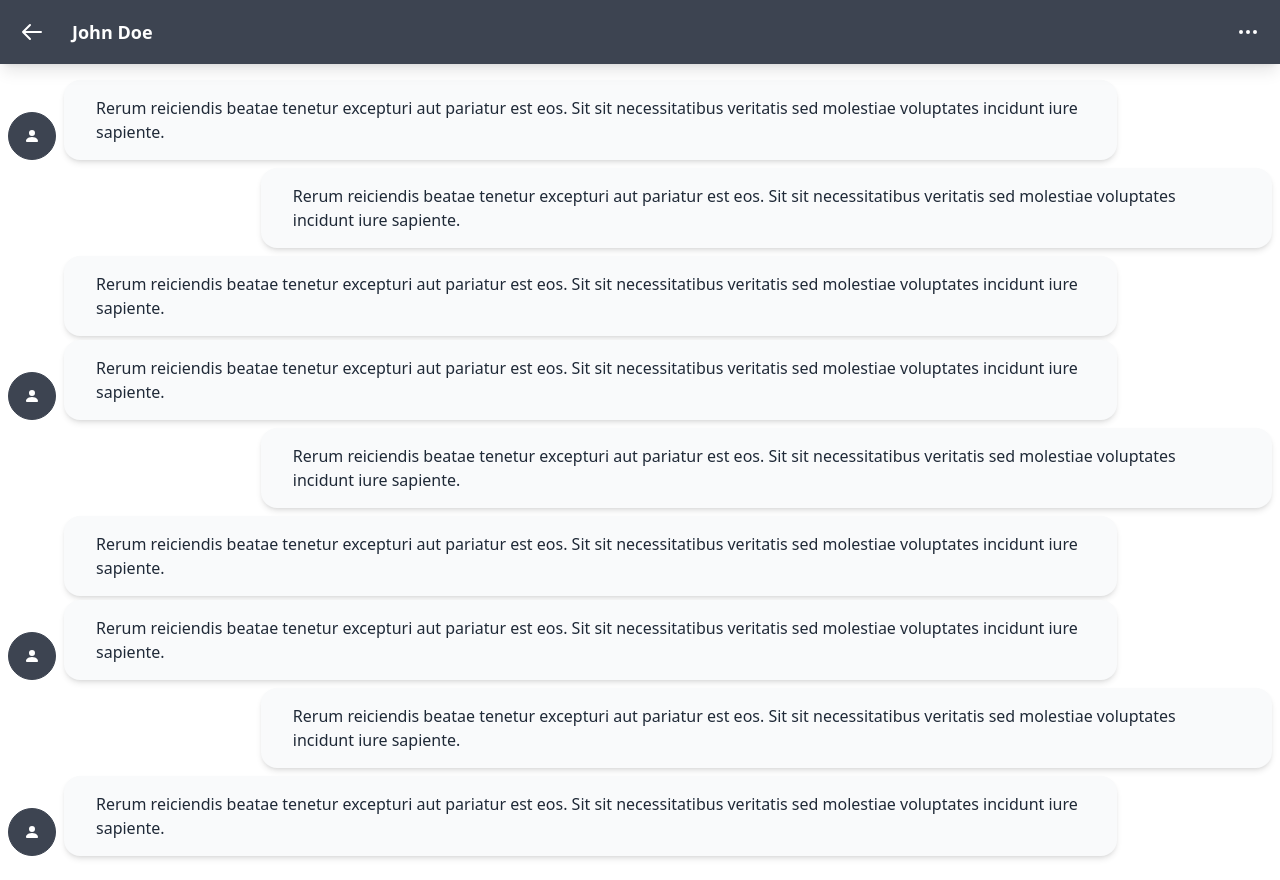
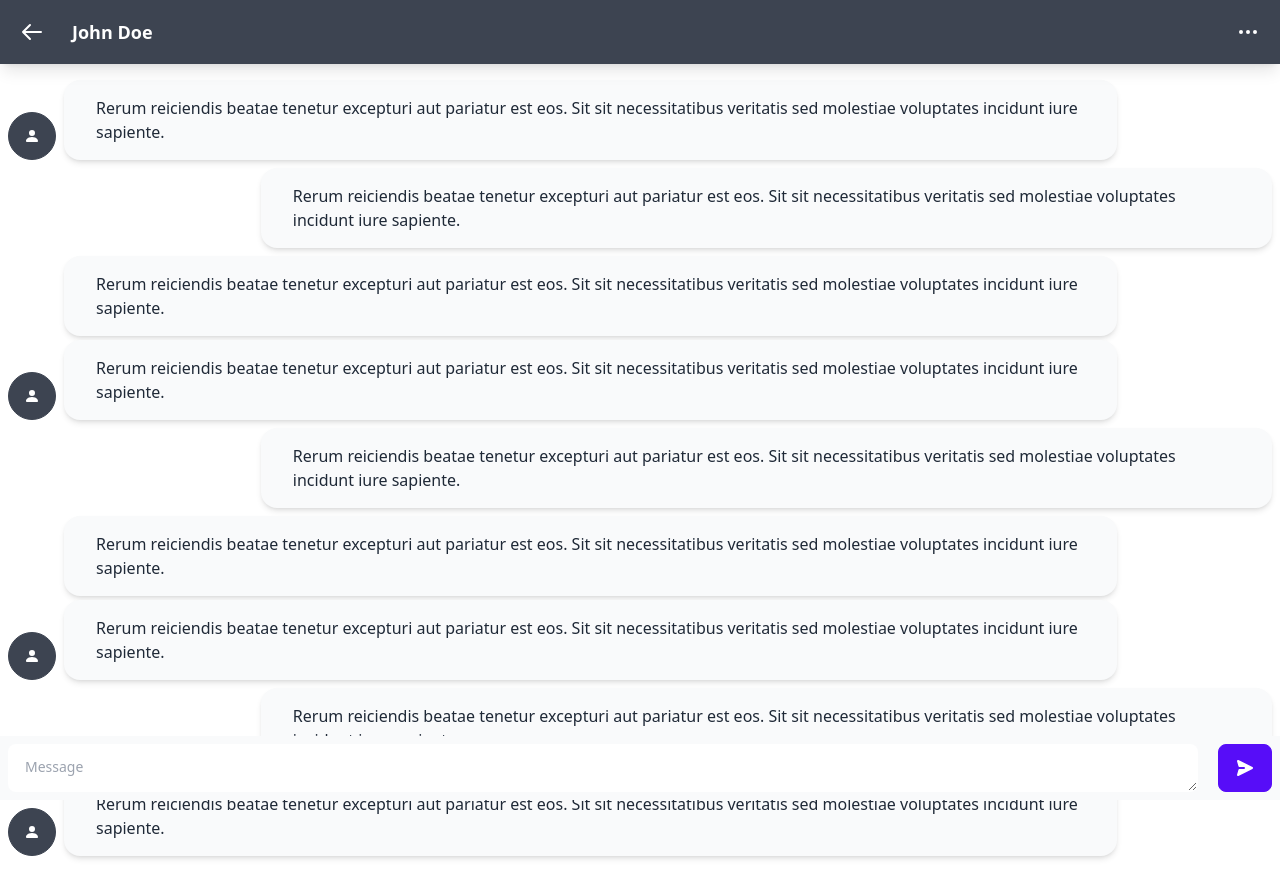
Before and after one commit to c3n7/antimony-frontend, a Vue app: page / in a window 1280 px wide. Built offline with nearby package versions, Linux system fonts and the light colour scheme.

Commit message:
Added send message icon

```diff
--- a/src/App.vue
+++ b/src/App.vue
@@ -21,6 +21,8 @@
         <ReceivedMessage />
       </div>
     </div>
+
+    <MessageInputSection />
   </div>
 </template>
 
@@ -29,6 +31,7 @@ import ReceivedMessage from "./components/ReceivedMessage.vue";
 import SentMessage from "./components/SentMessage.vue";
 import GroupedReceivedMessage from "./components/GroupedReceivedMessage.vue";
 import NavBar from "./components/NavBar.vue";
+import MessageInputSection from "./components/MessageInputSection.vue";
 export default {
   name: "App",
   data: function () {
@@ -41,6 +44,7 @@ export default {
     SentMessage,
     GroupedReceivedMessage,
     NavBar,
+    MessageInputSection,
   },
 };
 </script>
--- /dev/null
+++ b/src/components/MessageInputSection.vue
@@ -0,0 +1,44 @@
+<template>
+  <div class="py-2 px-2 bg-base-200 fixed bottom-0 left-0 right-0 z-10">
+    <div class="form-control">
+      <div class="flex space-x-5 w-full place-items-end">
+        <textarea
+          class="textarea w-full"
+          placeholder="Message"
+          rows="1"
+          @input="ResizeTextarea($event)"
+        ></textarea>
+        <button class="btn btn-primary">
+          <svg
+            xmlns="http://www.w3.org/2000/svg"
+            class="h-5 w-5 rotate-90"
+            viewBox="0 0 20 20"
+            fill="currentColor"
+          >
+            <path
+              d="M10.894 2.553a1 1 0 00-1.788 0l-7 14a1 1 0 001.169 1.409l5-1.429A1 1 0 009 15.571V11a1 1 0 112 0v4.571a1 1 0 00.725.962l5 1.428a1 1 0 001.17-1.408l-7-14z"
+            />
+          </svg>
+        </button>
+      </div>
+    </div>
+  </div>
+</template>
+
+<script>
+export default {
+  name: "MessageInputSection",
+  methods: {
+    ResizeTextarea(event) {
+      // https://stackoverflow.com/a/25621277
+      if (event.target.scrollHeight > 300) {
+        return;
+      }
+      event.target.style.height = "auto";
+      event.target.style.height = event.target.scrollHeight + "px";
+    },
+  },
+};
+</script>
+
+<style></style>
```
Also changed, not shown: 1 other file (tests, documents, lock files or other folders).
